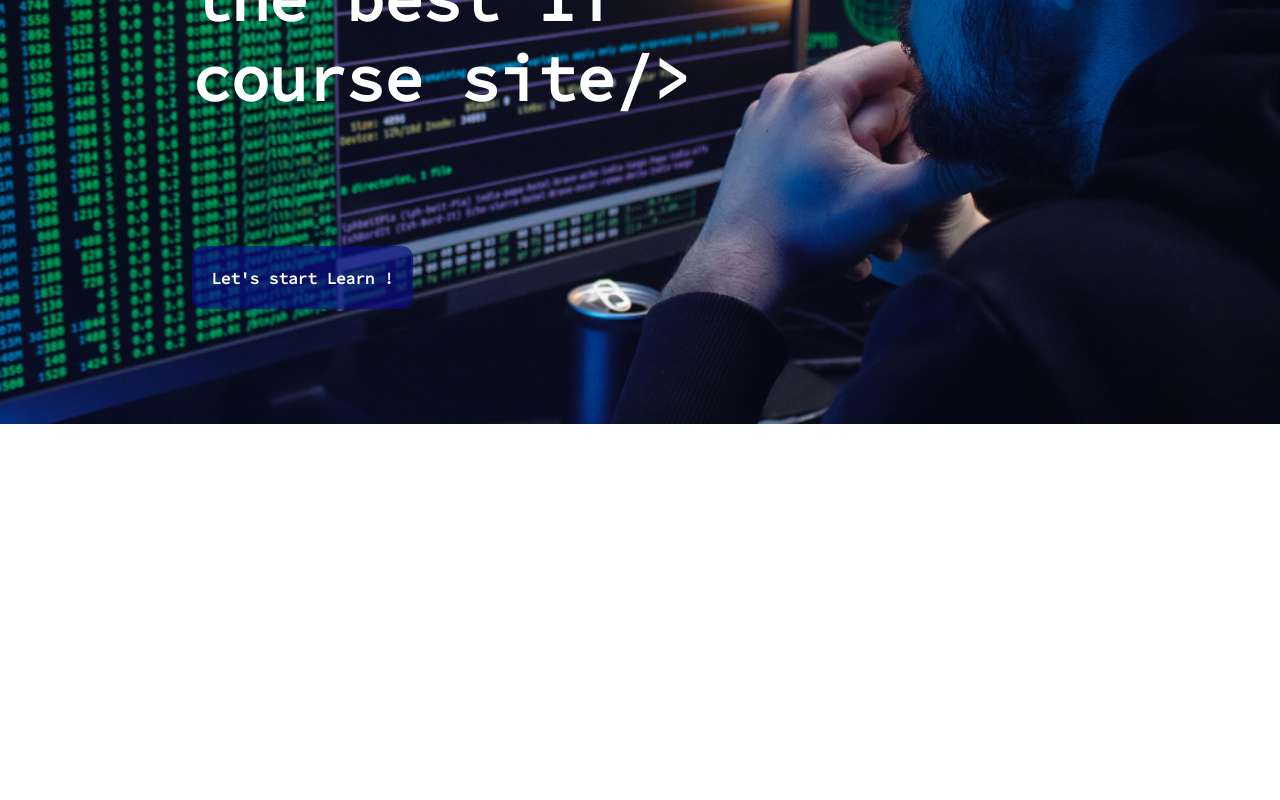
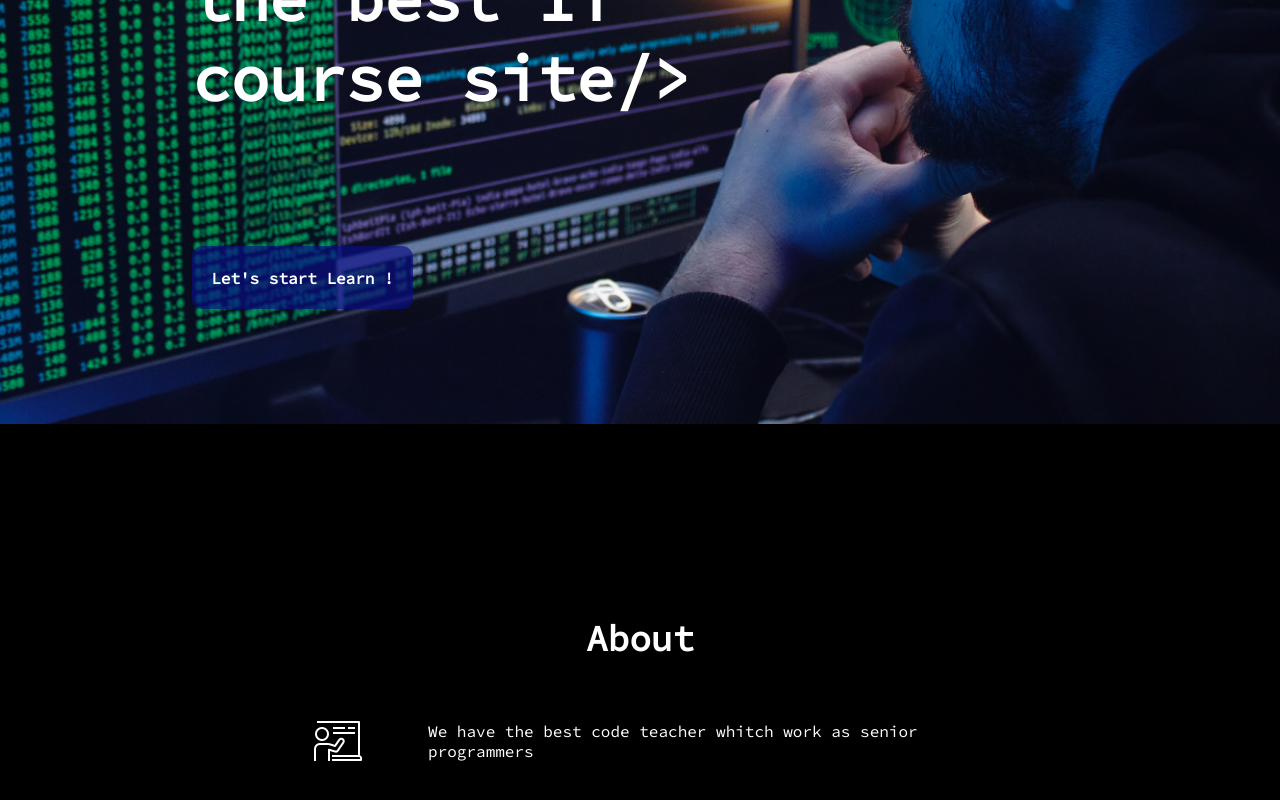
Before and after one commit to ol1mowski/it-shop.de, a React (Create React App) app: page / in a window 1280 px wide. Shown: the part 376-1176 px from the top of the page. Before the commit the page ends 800 px from the top, so only its background shows below. Built offline with nearby package versions, Linux system fonts and the light colour scheme.

Commit message:
add sketch new about section

```diff
--- a/src/App.js
+++ b/src/App.js
@@ -1,9 +1,11 @@
+import AboutPage from "./Components/About_page/AboutPage";
 import TitlePage from "./Components/Title_page/Title-page";
 
 function App() {
   return (
     <div>
       <TitlePage />
+      <AboutPage />
     </div>
   );
 }
--- /dev/null
+++ b/src/Components/About_page/AboutPage.js
@@ -0,0 +1,21 @@
+import style from "./AboutPage.module.scss";
+import teacher from '../../assets/icons/teacher.png';
+
+const AboutPage = () => {
+  return (
+    <>
+      <div id={style.id} className={style.container}>
+        <div className={style.container__headerSection}>
+            <h2>
+                About
+            </h2>
+        </div>
+        <div className={style.container__infoSection}>
+            <img src={teacher} alt='Teacher icon' />
+            We have the best code teacher whitch work as senior programmers
+        </div>
+      </div>
+    </>
+  );
+};
+export default AboutPage;
--- /dev/null
+++ b/src/Components/About_page/AboutPage.module.scss
@@ -0,0 +1,21 @@
+.container {
+    background-color: #000;
+    color: #fff;
+    height: 70vh;
+    display: flex;
+    justify-content: start;
+    align-items: center;
+    flex-direction: column;
+    gap: 15%;
+    padding-top: 15%;
+    &__headerSection {
+        font-size: 1.5rem;
+    }
+    &__infoSection {
+        display: flex;
+        justify-content: center;
+        align-items: center;
+        gap: 10%;
+        padding: 0 1rem;
+    }
+}
```
Also changed, not shown: src/assets/icons/teacher.png (added).
